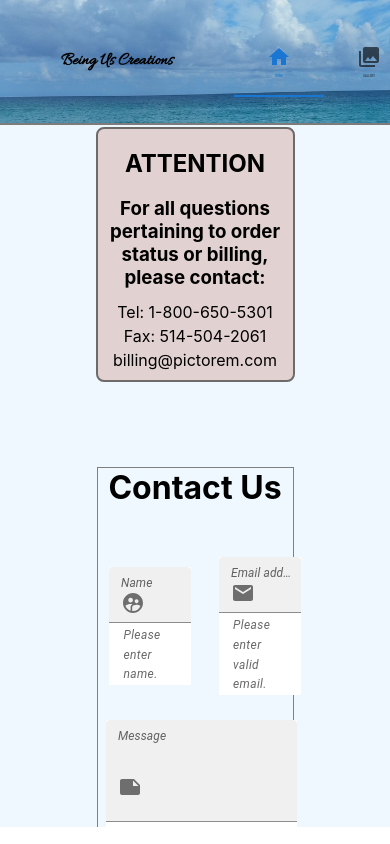
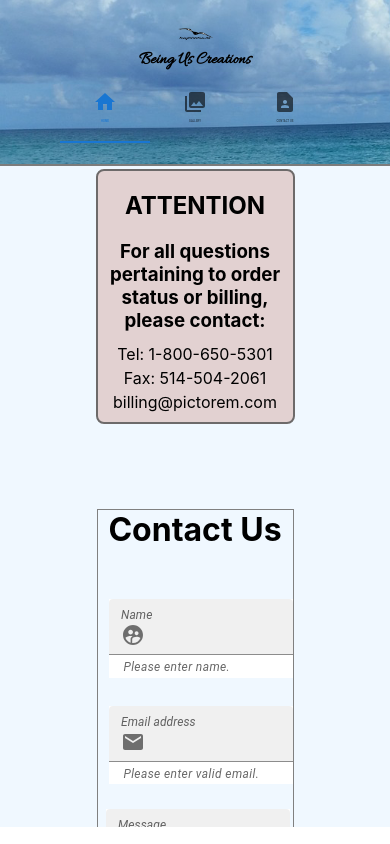
Before and after one commit to speights11/buscv2, a React (Create React App) app: page /contact in a window 390 px wide. Built offline with nearby package versions, Linux system fonts and the light colour scheme; a web font is replaced by a local one; what aws-amplify would draw is missing.

Commit message:
Format tablets and below

```diff
--- a/package.json
+++ b/package.json
@@ -21,6 +21,7 @@
     "eslint-plugin-n": "^16.4.0",
     "eslint-plugin-node": "^11.1.0",
     "eslint-plugin-promise": "^6.1.1",
+    "node-sass": "^9.0.0",
     "react": "^18.2.0",
     "react-dom": "^18.2.0",
     "react-router-dom": "^6.20.1",
--- a/src/App.js
+++ b/src/App.js
@@ -1,6 +1,6 @@
 import React from "react";
 import { Route, Routes } from "react-router-dom";
-import "App.css";
+import "App.scss";
 import Main from "components/Main";
 import Home from "pages/Home/Home";
 import Gallery from "pages/Gallery/Gallery";
--- a/src/App.css
+++ b/src/App.scss
@@ -188,7 +188,6 @@
   gap: 3vw;
   width: 100%;
   padding: 1vh 1vw;
-  /* border: 1px solid red; */
 }
 
 .form-cell {
@@ -264,3 +263,64 @@
 ::-webkit-scrollbar-thumb {
   box-shadow: inset 0 0 6px rgba(0, 0, 0, 0.3);
 }
+
+
+// ****************************************************
+// ***************** MEDIA QUERIES ********************
+// ****************************************************
+
+
+// Retina Screens and Large PC - dashed green
+@media screen and (min-device-width: 1200px) and (max-device-width: 1600px) and (-webkit-min-device-pixel-ratio: 2) and (min-resolution: 192dpi) {}
+
+// Large Monitors - solid green
+@media only screen and (max-width: 1280px) {}
+
+// IPAD Pro - dashed purple
+@media only screen and (max-width: 1024px) and (min-height: 1366px) {}
+
+// Small, Older Monitors - solid purple
+@media only screen and (max-width: 1024px) {}
+
+// Tablet Only - dashed orange
+@media only screen and (min-width: 768px) and (max-width: 980px) {}
+
+// IPad - solid orange
+@media screen and (max-width: 1024px) and (-webkit-min-device-pixel-ratio: 2) and (min-resolution: 192dpi) {}
+
+// iPhone 13 and iPhone 13 Pro
+/* 2532x1170 pixels at 460ppi */
+@media only screen and (device-width: 390px) and (device-height: 844px) and (device-pixel-ratio: 3) {}
+
+// Smartphone Only
+@media only screen and (max-width: 767px) {
+
+  .app-frame {
+    grid-template-rows: 20vh 1fr;
+  }
+
+  .header {
+    display: flex;
+    flex-direction: column;
+    align-items: center;
+    justify-content: center;
+    gap: 0;
+  }
+
+  .HeaderTitle {
+    margin: 0;
+  }
+
+  .form-row {
+    flex-direction: column;
+  }
+
+  .keep-in-touch {
+    & p {
+      text-align: center;
+    }
+  }
+}
+
+// Smartphone Portrait
+@media only screen and (max-width: 479px) {}
--- a/src/components/Main.jsx
+++ b/src/components/Main.jsx
@@ -8,7 +8,7 @@ import CollectionsIcon from "@mui/icons-material/Collections";
 import PropTypes from "prop-types";
 import logo from "assets/images/logo.png";
 
-import "App.css";
+import "App.scss";
 
 const _fontSz = "0.7vw";
 
--- a/src/pages/Contact/Contact.jsx
+++ b/src/pages/Contact/Contact.jsx
@@ -6,7 +6,7 @@ import InputAdornment from "@mui/material/InputAdornment";
 import EmailIcon from "@mui/icons-material/Email";
 import NoteIcon from "@mui/icons-material/Note";
 import SupervisedUserCircleIcon from "@mui/icons-material/SupervisedUserCircle";
-import "App.css";
+import "App.scss";
 
 const errCheck = 0x0000;
 const nameErr = 0x0001;
--- a/src/pages/Gallery/Gallery.jsx
+++ b/src/pages/Gallery/Gallery.jsx
@@ -1,7 +1,7 @@
 import React, { useState } from "react";
 import RingLoader from "react-spinners/RingLoader";
 
-import "../../App.css";
+import "../../App.scss";
 
 const Gallery = () => {
   const color = "#0000FF";
--- a/src/pages/Home/Home.jsx
+++ b/src/pages/Home/Home.jsx
@@ -11,7 +11,7 @@ import NoteIcon from "@mui/icons-material/Note";
 import Button from "@mui/material/Button";
 import { callAwsEmailSvc } from "components/EmailService";
 import gina from "assets/images/gina-intro2.png";
-import "App.css";
+import "App.scss";
 
 const errCheck = 0x0000;
 const nameErr = 0x0001;
```
Also changed, not shown: 1 other file (tests, documents, lock files or other folders).
